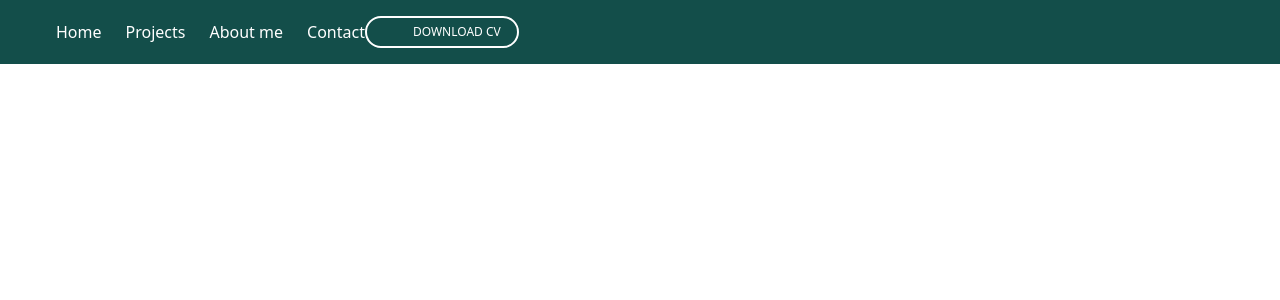
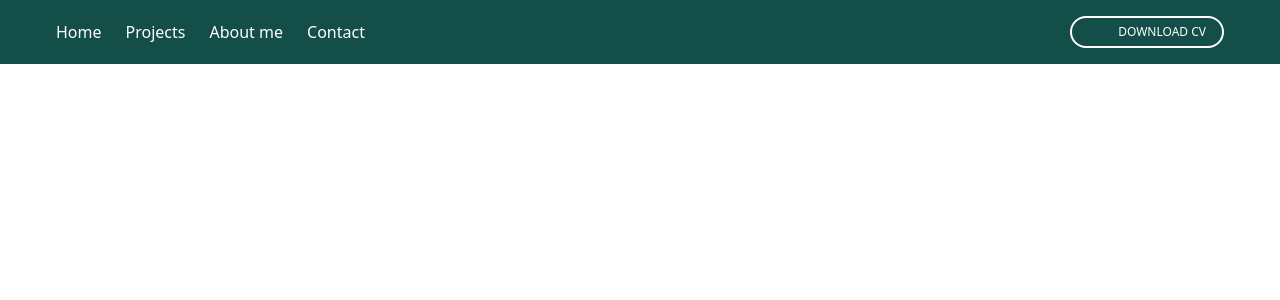
Before and after one commit to SGitHub2023/Contentful, a React (Vite) app: page / in a window 1280 px wide. Shown: the top 300 px of the page. Built offline with nearby package versions, Linux system fonts and the light colour scheme; no server answers; some icons are missing.

Commit message:
navbar changes

```diff
--- a/src/components/sections/Navbar.jsx
+++ b/src/components/sections/Navbar.jsx
@@ -5,37 +5,31 @@ import useIsMobile from "../../utilities/mobileCheck.js";
 
 function Navbar() {
 
-	const isMobile = useIsMobile(576);
+	const isMobile = useIsMobile(640);
+	const smoothScroll = (el) => el.scrollIntoView({ behavior: 'smooth'});
 
-	const smoothScroll = (el) => {
-		el.scrollIntoView({ behavior: 'smooth'});
-	}
+	const nav = (
+		<ul>
+			<li><Link to='/'>Home</Link></li>
+			<li><HashLink to='/#projects' scroll={smoothScroll}>Projects</HashLink></li>
+			<li><HashLink to='/#about-me' scroll={smoothScroll}>About me</HashLink></li>
+			<li><Link to='/contact'>Contact</Link></li>
+		</ul>
+	);
 
   return (
-    <div className="container mx-auto max-w-[1200px]">
-
-			<div className="flex items-center p-4">
-
+    <div className="container mx-auto max-w-[1200px] relative">
+			<div className="flex items-center p-4 bg-teal-900/10">
 				<button className="flex-1 sm:hidden">
 					<Icon icon="ion:menu-outline" className="text-3xl"/>
 					<span className="sr-only">Toggle Menu</span>
 				</button>
-
-				<nav className={isMobile ? 'main-nav mobile-nav' : 'main-nav desktop-nav'}>
-					<ul className="flex gap-6">
-						<li><Link to='/'>Home</Link></li>
-						<li><HashLink to='/#projects' scroll={smoothScroll}>Projects</HashLink></li>
-						<li><HashLink to='/#about-me' scroll={smoothScroll}>About me</HashLink></li>
-						<li><Link to='/contact'>Contact</Link></li>
-					</ul>
-				</nav>
-
+				{!isMobile && <nav className="desktop-nav">{nav}</nav>}
 				<button className="flex gap-3 px-4 py-[0.3rem] items-center rounded-full border-white border-2 text-xs uppercase">
 					<Icon icon="mdi:tray-download" className="text-lg"/><span>Download CV</span>
 				</button>
-
 			</div>
-
+			{isMobile && <nav className="mobile-nav">{nav}</nav>}
     </div>
   );
 }
--- a/src/css/custom-components.css
+++ b/src/css/custom-components.css
@@ -6,3 +6,14 @@
   & tr { @apply odd:bg-black/10; }
   & td { @apply align-top; }
 }
+
+.mobile-nav {
+  @apply absolute -bottom-[95px] left-0 w-full z-0 bg-teal-700;
+}
+
+.desktop-nav {
+  @apply flex-1;
+  & ul {
+    @apply flex gap-6 items-center;
+  }
+}
```
